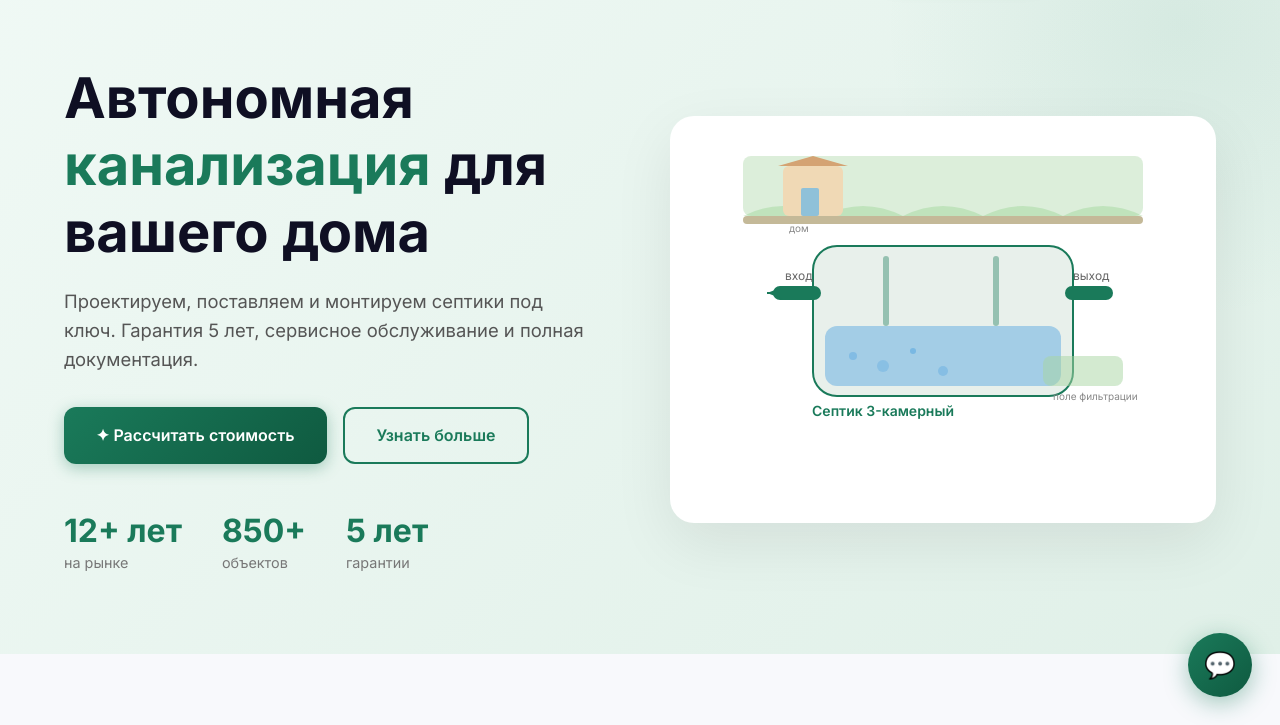
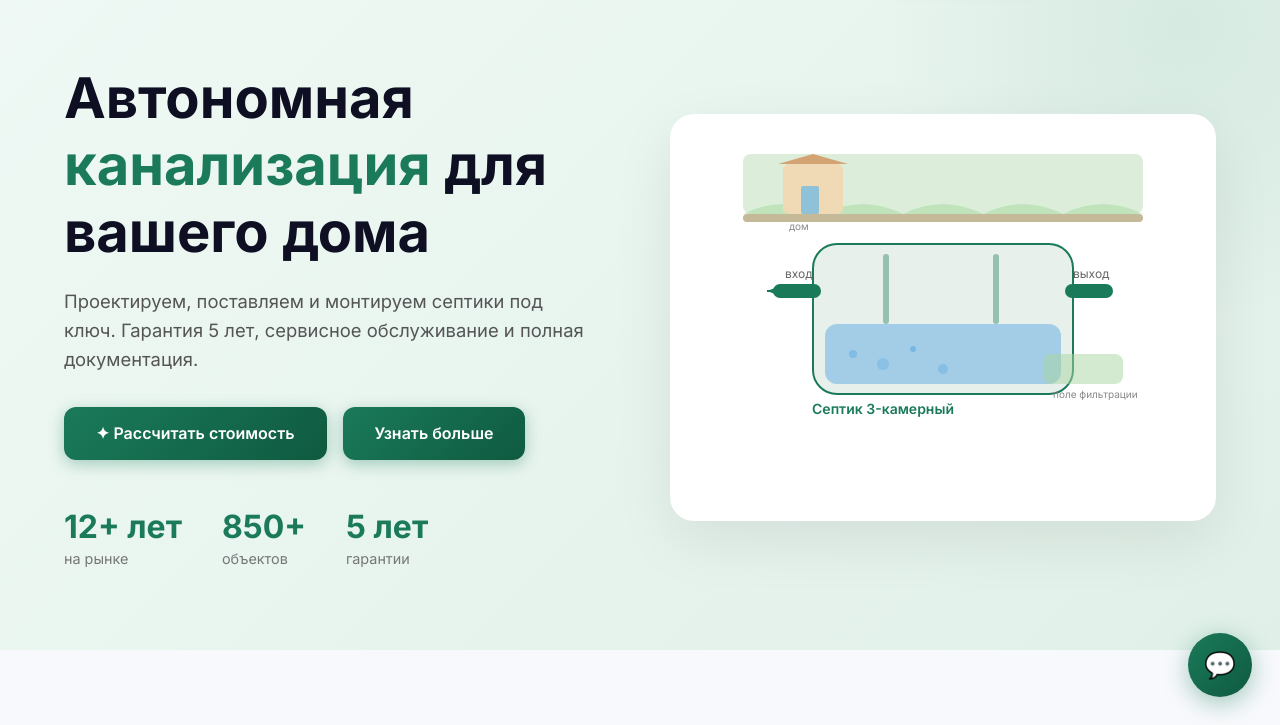
Before and after one commit to toxa229/septiki-site, a plain HTML site: page index.html in a window 1280 px wide. Shown: the part 75-800 px from the top of the page. Drawn offline with Linux system fonts and the light colour scheme.

Commit message:
style: make both hero buttons primary green with matching animation

```diff
--- a/index.html
+++ b/index.html
@@ -685,7 +685,7 @@
                 <a href="#contact" class="btn btn-primary">
                     ✦ Рассчитать стоимость
                 </a>
-                <a href="#types" class="btn btn-outline">
+                <a href="#types" class="btn btn-primary">
                     Узнать больше
                 </a>
             </div>
```
Also changed, not shown: 2 other files.
